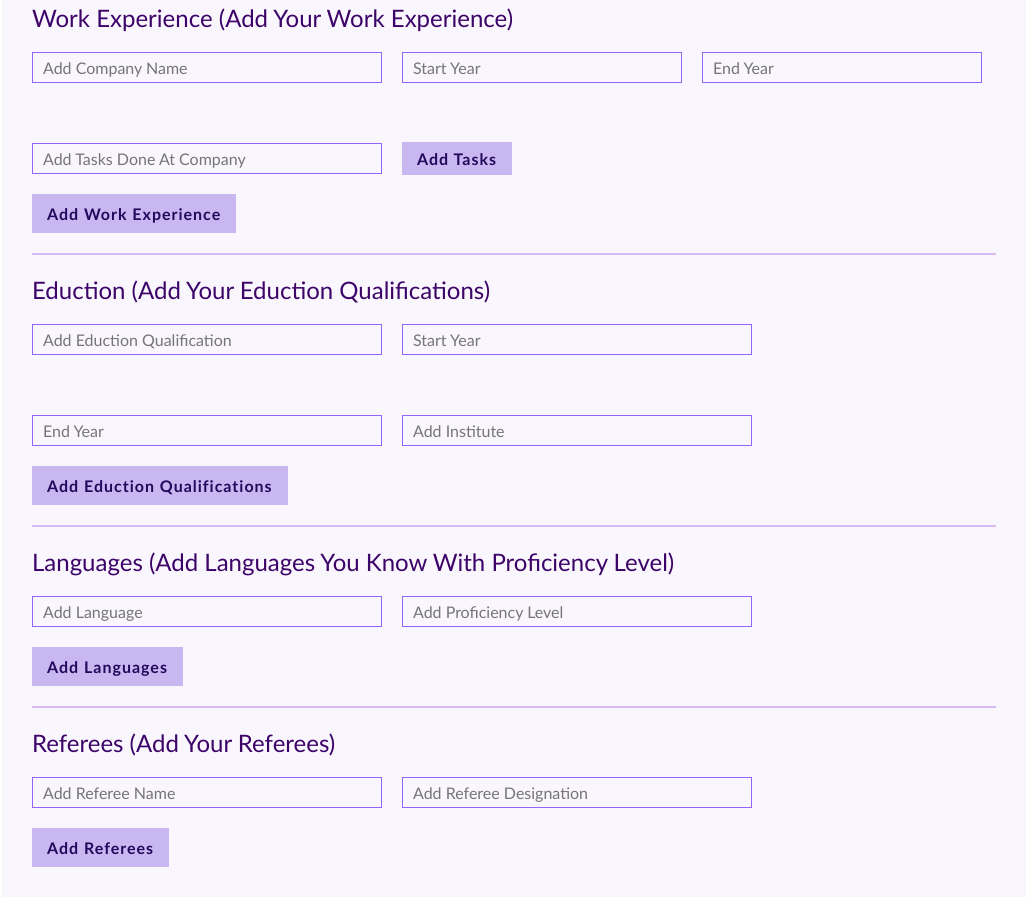
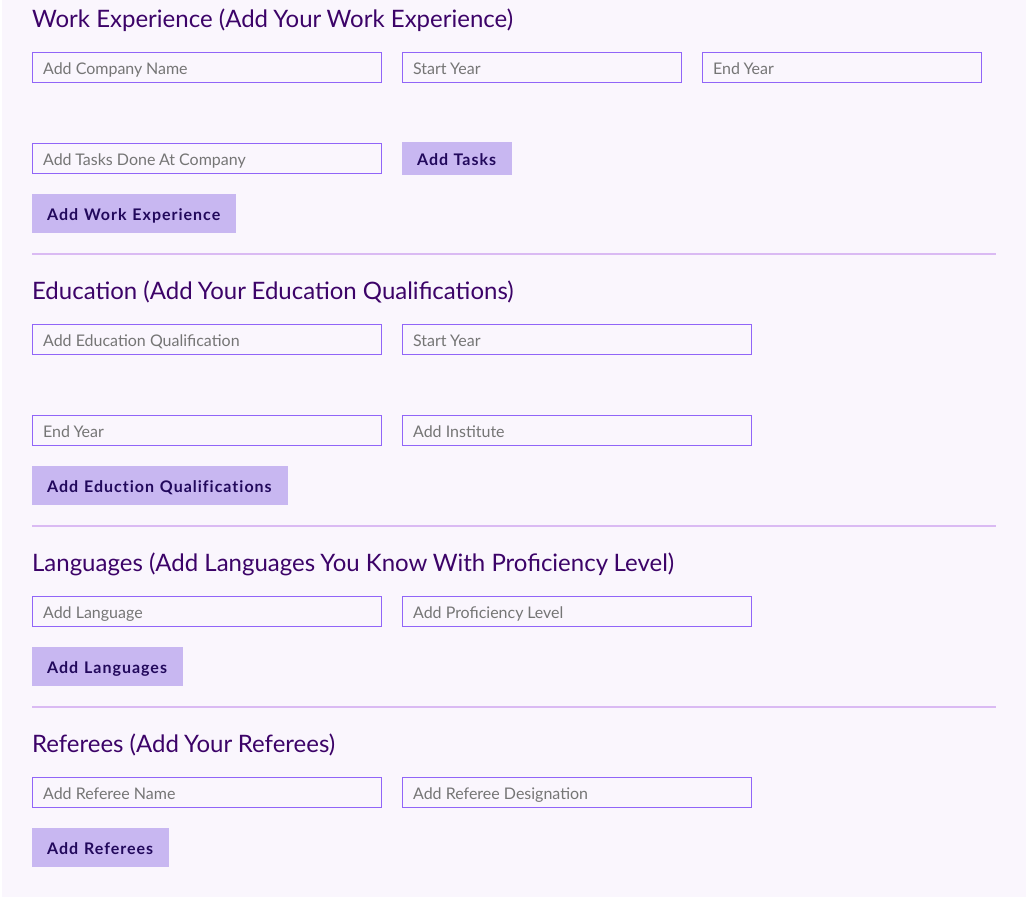
Before and after one commit to ManulaDmahawewa/CV_Creator_Project, a plain HTML site: page index.html in a window 1280 px wide. Shown: the part 1352-2257 px from the top of the page, without its empty margins (126-1153 px from the left). Drawn offline with Linux system fonts and the light colour scheme.

Commit message:
fix some error in html

```diff
--- a/index.html
+++ b/index.html
@@ -133,13 +133,13 @@
 
         <div id="education" class="DataInput_subSection">
           <label for="education"
-            >Eduction (Add Your Eduction Qualifications)</label
+            >Education (Add Your Education Qualifications)</label
           >
           <div>
             <input
               type="text"
               id="educationQualification"
-              placeholder="Add Eduction Qualification"
+              placeholder="Add Education Qualification"
             />
             <input type="text" id="startDate" placeholder="Start Year" />
             <input type="text" id="endDate" placeholder="End Year" />
```
